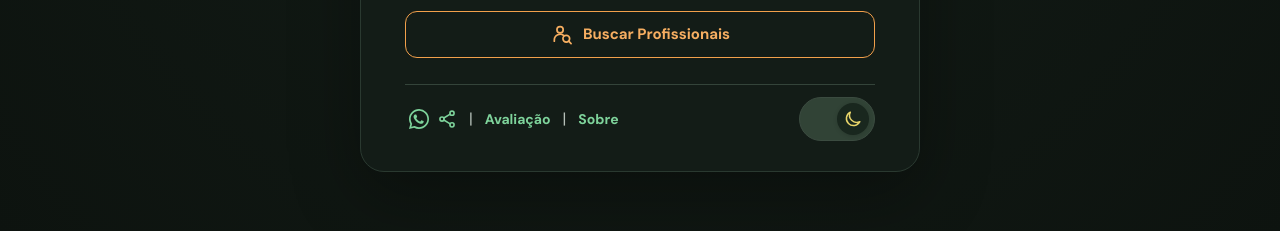
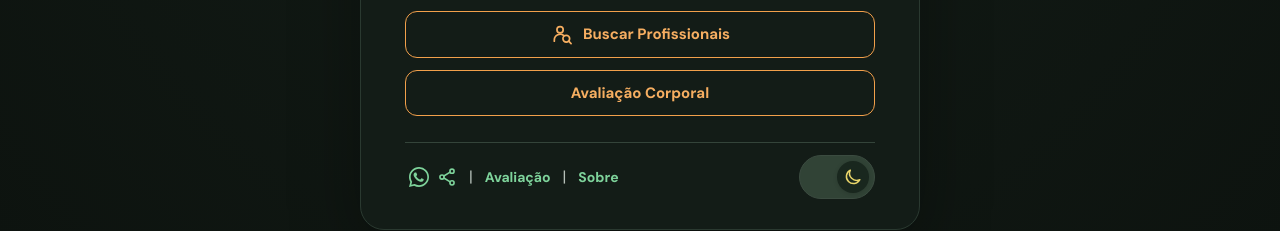
Before and after one commit to albertoapr/calculadoraimc, a Vue app: page / in a window 1280 px wide. Shown: the part 556-787 px from the top of the page. Built offline with nearby package versions, Linux system fonts and the light colour scheme; no server answers.

Commit message:
Adiciona botão Avaliação Corporal na tela inicial

```diff
--- a/src/views/home/HomeView.vue
+++ b/src/views/home/HomeView.vue
@@ -10,6 +10,7 @@ const {
   homeCity,
   publicTrainersLoading,
   openPublicTrainers,
+  viewMode,
 } = useFitpesoContext()
 
 const academyDialogOpen = ref(false)
@@ -91,6 +92,13 @@ function confirmAcademy(academy: string) {
     </svg>
     Buscar Profissionais
   </button>
+  <button
+    class="secondary-button home-assessment-button"
+    type="button"
+    @click="viewMode = 'assessment'"
+  >
+    Avaliação Corporal
+  </button>
 </template>
 
 <style scoped>
@@ -170,4 +178,11 @@ function confirmAcademy(academy: string) {
   height: 23px;
   flex: none;
 }
+.home-assessment-button {
+  display: flex;
+  align-items: center;
+  justify-content: center;
+  width: 100%;
+  margin: -8px 0 20px;
+}
 </style>
```
